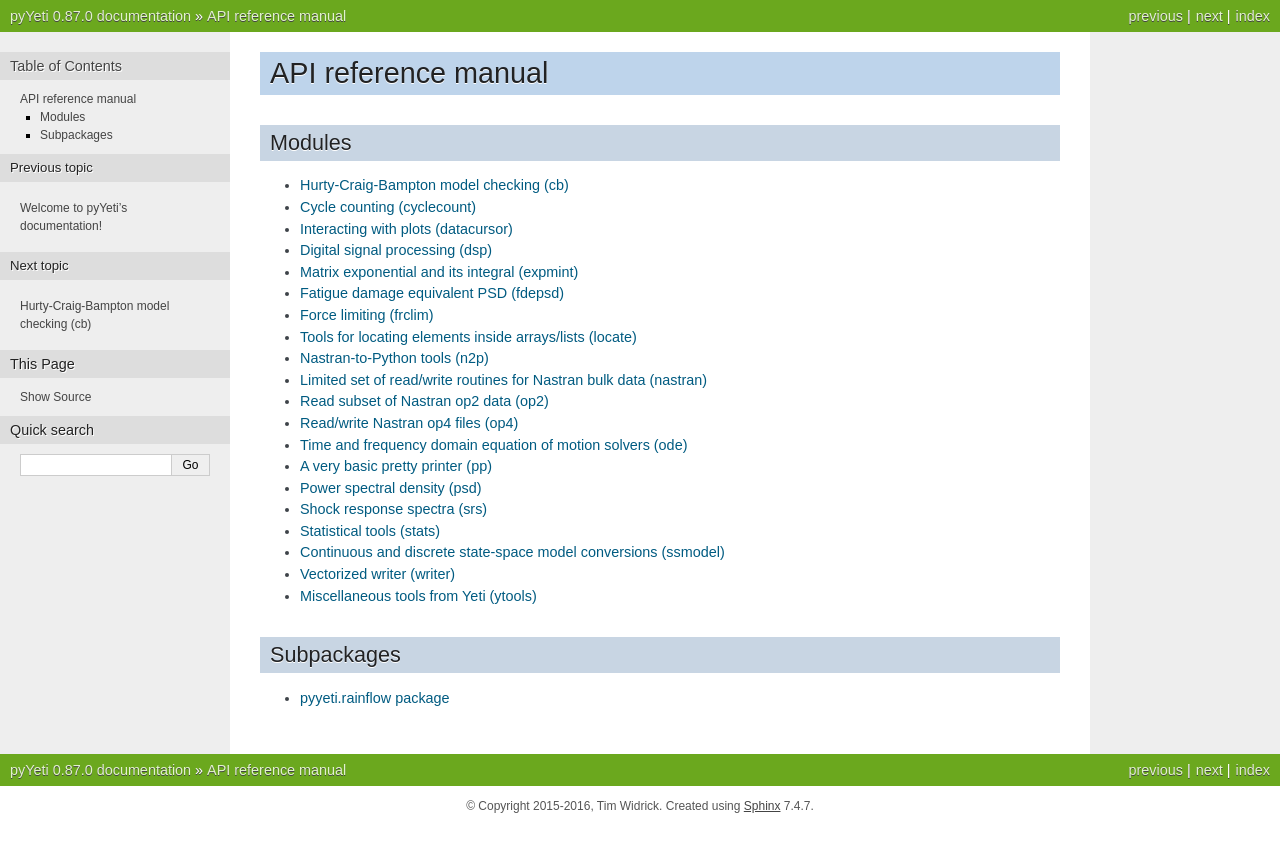
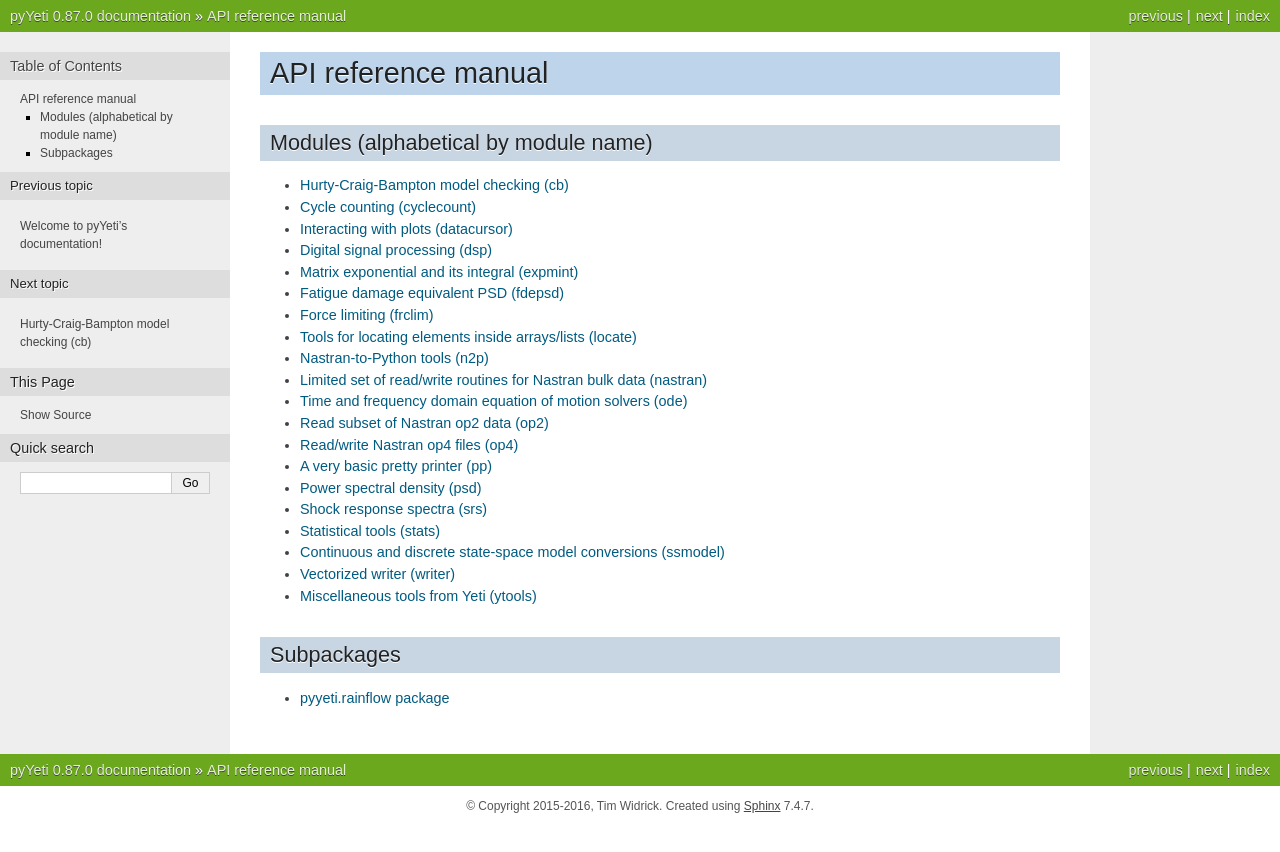
Before and after one commit to twmacro/pyyeti, a Sphinx documentation site: the page built from docs/pyyeti.rst, in a window 1280 px wide. Shown: the top 852 px of the page. Built offline with Sphinx 7.4.7, drawn with Linux system fonts in a browser that asks for light colours; formulas are drawn with MathJax 3; pages that are not in the unit, such as notebooks, are missing from menus.

Commit message:
documentation updates

```diff
--- a/docs/pyyeti.rst
+++ b/docs/pyyeti.rst
@@ -3,8 +3,16 @@
 API reference manual
 ====================
 
-Modules
--------
+..    Module contents
+..    ---------------
+..
+..    .. automodule:: pyyeti
+..        :members:
+..        :undoc-members:
+..        :show-inheritance:
+
+Modules (alphabetical by module name)
+-------------------------------------
 
 .. toctree::
     :maxdepth: 1
@@ -19,9 +27,9 @@ Modules
     modules/locate
     modules/n2p
     modules/nastran
+    modules/ode
     modules/op2
     modules/op4
-    modules/ode
     modules/pp
     modules/psd
     modules/srs
```
Also changed, not shown: 1 other file.
